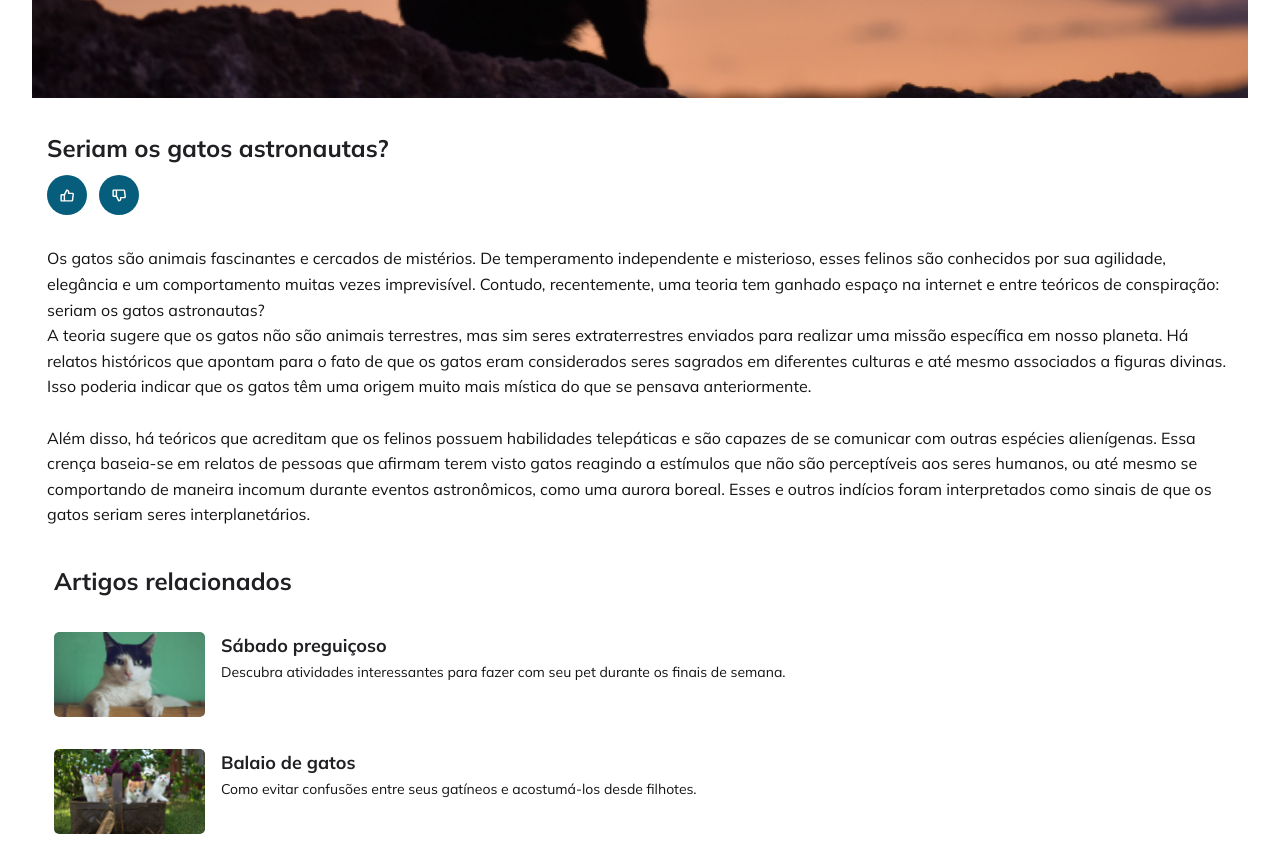
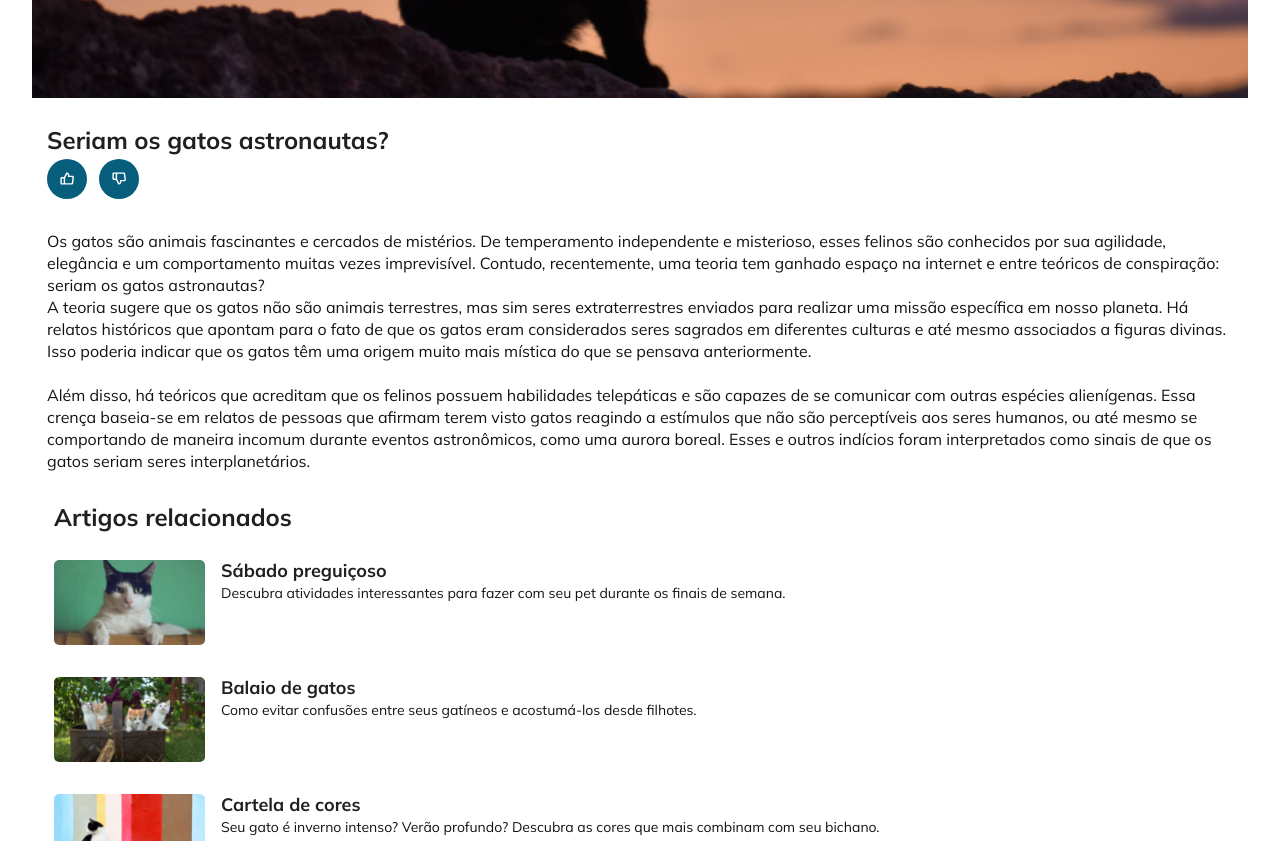
Before and after one commit to MirandaDiego/Blog_cats, a plain HTML site: page index.html in a window 1280 px wide. Shown: the part 660-1501 px from the top of the page. Drawn offline with Linux system fonts and the light colour scheme.

Commit message:
atualizando

```diff
--- a/style.css
+++ b/style.css
@@ -68,7 +68,7 @@ header {
 header img {
     width: 4.2rem;
     height: 4.2rem;
-    border-radius: 999px;
+    border-radius: 50%;
 }
 
 .img {
@@ -78,7 +78,7 @@ header img {
     height: 4.2rem;
     align-items: center;
     padding: .8rem;
-    border-radius: 9999px;
+    border-radius: 50%;
     background: #F4FCFF;
 }
 
@@ -140,7 +140,7 @@ form {
     color: #202024;
     font-size: 2.4rem;
     font-weight: bold;
-    line-height: 160%;
+    line-height: 2.2rem;
 }
 
 .curtidas {
@@ -151,25 +151,25 @@ form {
 
 button.gostei {
 
-    width: 40px;
-    height: 40px;
+    width: 4.0rem;
+    height: 4.0rem;
     background-image: url(images/like.svg);
     background-repeat: no-repeat;
     background-position: center;
-    background-size: 16px;
-    border-radius: 999px;
+    background-size: 1.6rem;
+    border-radius: 50%;
 
 
 }
 
 button.naogostei {
-    width: 40px;
-    height: 40px;
+    width: 4.0rem;
+    height: 4.0rem;
     background-image: url(images/dontlike.svg);
     background-repeat: no-repeat;
     background-position: center;
-    background-size: 16px;
-    border-radius: 999px;
+    background-size: 1.6rem;
+    border-radius: 50%;
 
 }
 
@@ -182,7 +182,7 @@ article {
 
     font-size: 1.6rem;
     color: #121214;
-    line-height: 160%;
+    line-height: 2.2rem;
     padding: 0 1.5rem;
 }
 
@@ -219,7 +219,7 @@ section .thumbnail {
     color: #202024;
     font-size: 1.8rem;
     font-weight: bold;
-    line-height: 160%;
+    line-height: 2.2rem;
 
 }
 
@@ -227,7 +227,7 @@ section .thumbnail {
     color: #121214;
     font-size: 1.4rem;
     font-weight: 400;
-    line-height: 160%;
+    line-height: 2.2rem;
 
 }
 
```
